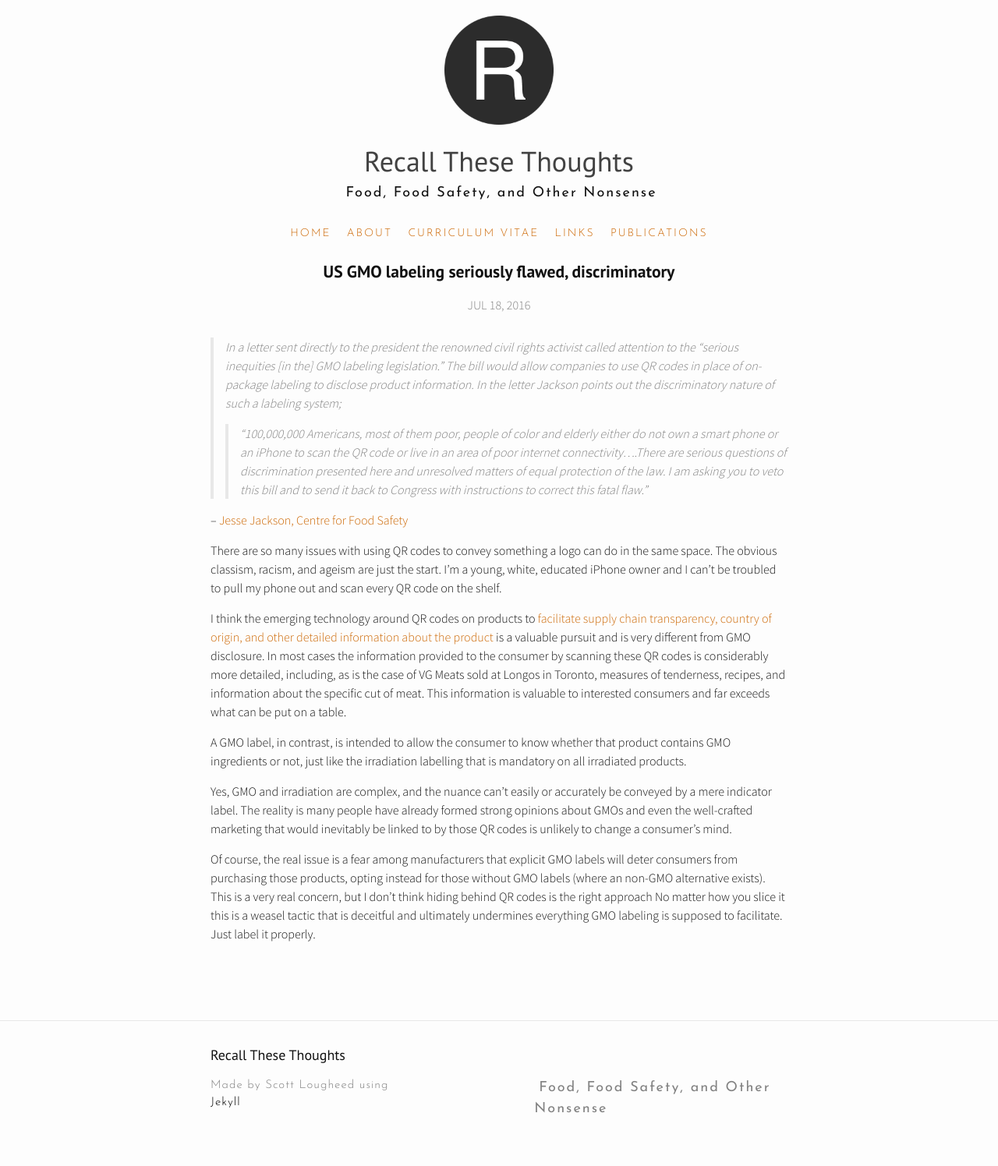
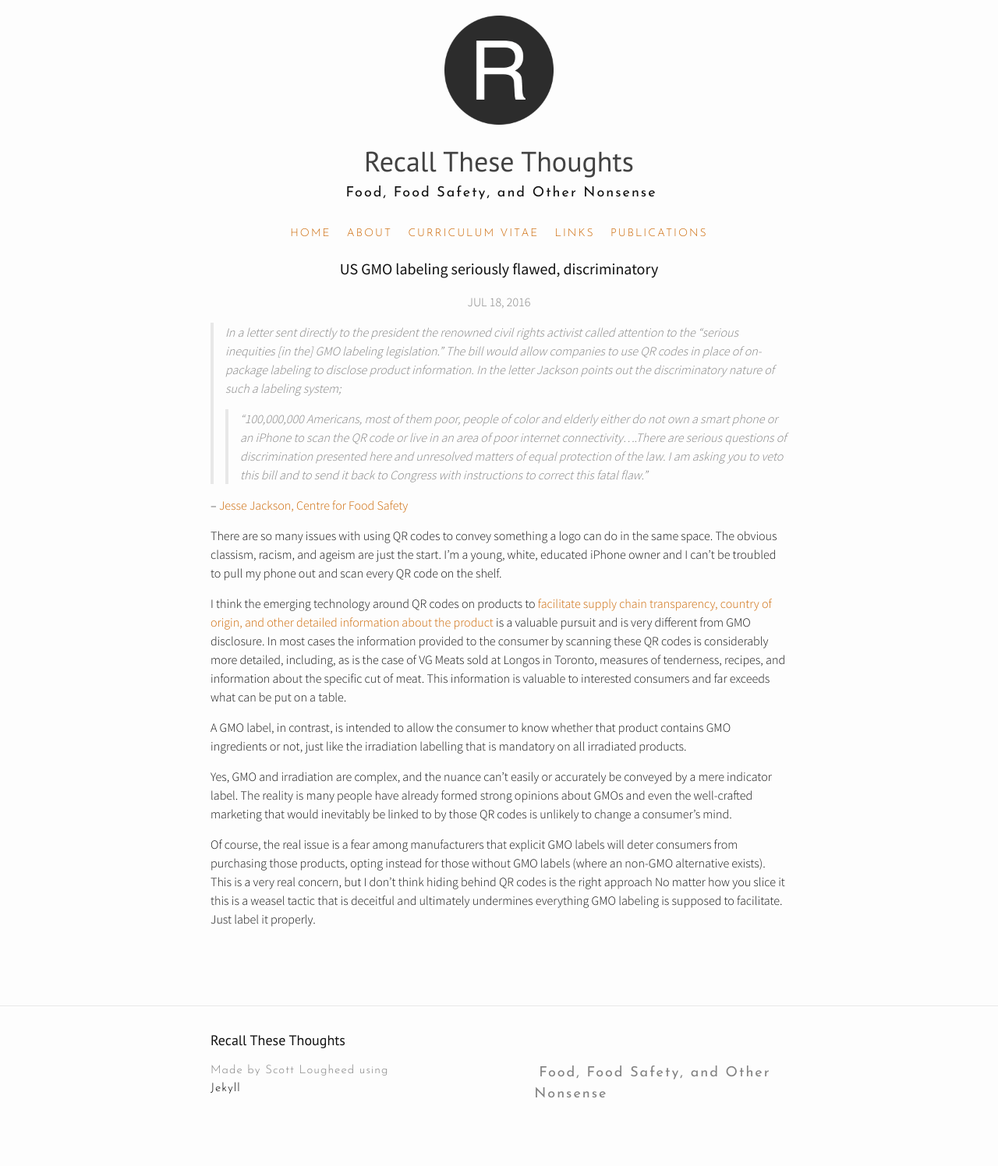
Before and after one commit to scottisloud/rtt-jekyll, a Jekyll site: the page built from _posts/2016-07-18-gmo-labelling-discriminatory.md, in a window 1280 px wide. Shown: the whole page at 78% size. Built offline with Jekyll 4.4.1, drawn with Linux system fonts in a browser that asks for light colours; nearby versions of some CDN libraries.

Commit message:
permalink on link posts
added a permalink  link on link posts. reduced spacing between post
header and post content.

```diff
--- a/_layouts/post.html
+++ b/_layouts/post.html
@@ -8,14 +8,9 @@
     <!-- <h1 class="post-title" itemprop="name headline"><a class="post-title-link"  href="{{page.url}}">{{ page.title }}</a></h1> -->
     <h1 class="post-title" itemprop="name headline"><a href="{% if page.link %}{{ page.link }}{% else %}{{ site.baseurl }}{{ page.url }}{% endif %}">{{ page.title }} {% if page.link %}<span class="link-arrow"> &rarr;</span>{% endif %}</a></h1>
   <center>  <p class="post-meta"><time datetime="{{ page.date | date_to_xmlschema }}" itemprop="datePublished">{{ page.date | date: "%b %-d, %Y" }}</time></p>
-    <!-- commented out because I don't want to see author on the post metadata -->
-    <!-- {% if page.author %}
-     <div class="">
-       <center><p ><strong><span class="authorKeyword">Author</span><span class="small-site-title"> <h2 style="letter-spacing: 3px !important;
-       text-transform: uppercase !important;">{{page.author}}</h2></span></strong></p></center>
-
-     </div>
-     {% endif %} -->
+<!-- Display permalink if link post -->
+    {% if page.link %}
+     <div class="permalink"><a href="{{site.baseurl}}{{page.permalink}}">Permalink</a></div><br />{% endif %}
    </center>
   </header>
 
--- a/css/style.scss
+++ b/css/style.scss
@@ -382,6 +382,14 @@
   letter-spacing: 2px;
   text-indent: 2px;
 }
+
+.permalink {
+  display: block;
+  text-align: center;
+  padding: 0;
+  margin: 0;
+
+}
 .postTag {
   float: right;
 }
@@ -393,6 +401,7 @@
   text-indent: 3px;
   font-size: 20px;
   padding-bottom: .2em;
+
 }
 
 .postExt p, li {
@@ -608,14 +617,15 @@
  * Posts
  */
 .post-header {
-  margin-bottom: $spacing-unit;
+  margin-bottom: 0;
 }
 .post-title {
   padding-top: 1em;
-  font-size: 1.2em;
+  padding-bottom: 0;
+  font-size: 20px;
   text-align: center;
-  font-family: "PT Sans";
-  font-weight: 900;
+  font-family: "Source Sans Pro";
+  font-weight: 400;
   @include media-query($on-laptop) {
     font-size: 36px;
   }
--- a/index.html
+++ b/index.html
@@ -18,6 +18,7 @@
     <!-- <a class='postLink' href="{{site.url}}{{site.baseurl}}{{post.url}}">{{post.title}}</a> -->
     <a class='postLink' href="{% if post.link %}{{post.link}}{% else %}{{ site.baseurl }}{{ post.url }}{% endif %}">{{ post.title }}</a>{% if post.link %}<span class="link-arrow"> &rarr;</span>{% endif %}
     </div>
+    {% if post.link %}<div class="permalink"><a href="{{site.baseurl}}{{post.permalink}}">Permalink</a></div><br />{% endif %}
     <div class="postExt">
    {{ post.content }}
     </div>
```
Also changed, not shown: _posts/2016-07-18-gmo-labelling-discriminatory.md (+0 -5 lines), _posts/2016-06-03-irradiation-may-not-harm-human-health-but-is-it-the-answer-we-need.md (line endings or trailing spaces).
